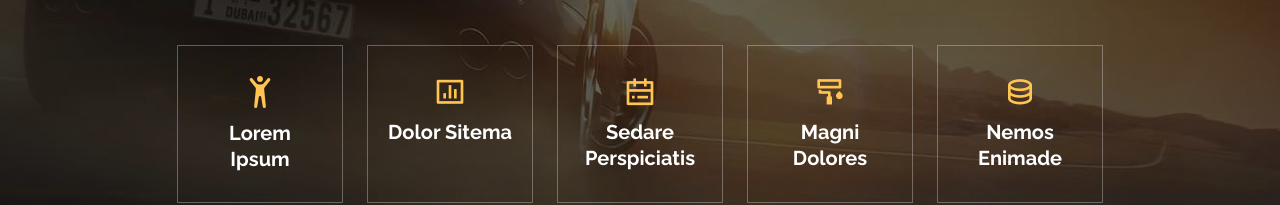
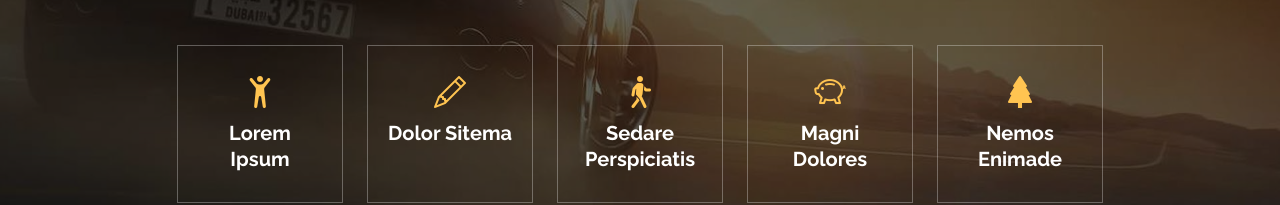
Before and after one commit to Sabrina555555/saitodin, a plain HTML site: page index.html in a window 1280 px wide. Shown: the part 432-637 px from the top of the page. Drawn offline with nearby package versions, Linux system fonts and the light colour scheme; files that its build step writes are made by us from their sources; animation ran at ten frames a second.

Commit message:
Update index.html

```diff
--- a/index.html
+++ b/index.html
@@ -102,25 +102,25 @@
         </div>
         <div class="col-xl-2 col-md-4">
           <div class="icon-box">
-            <i class="ri-bar-chart-box-line"></i>
+            <i class="bi bi-pencil"></i>
             <h3><a href="">Dolor Sitema</a></h3>
           </div>
         </div>
         <div class="col-xl-2 col-md-4">
           <div class="icon-box">
-            <i class="ri-calendar-todo-line"></i>
+            <i class="bi bi-person-walking"></i>
             <h3><a href="">Sedare Perspiciatis</a></h3>
           </div>
         </div>
         <div class="col-xl-2 col-md-4">
           <div class="icon-box">
-            <i class="ri-paint-brush-line"></i>
+            <i class="bi bi-piggy-bank"></i>
             <h3><a href="">Magni Dolores</a></h3>
           </div>
         </div>
         <div class="col-xl-2 col-md-4">
           <div class="icon-box">
-            <i class="ri-database-2-line"></i>
+            <i class="bi bi-tree-fill"></i>
             <h3><a href="">Nemos Enimade</a></h3>
           </div>
         </div>
```
